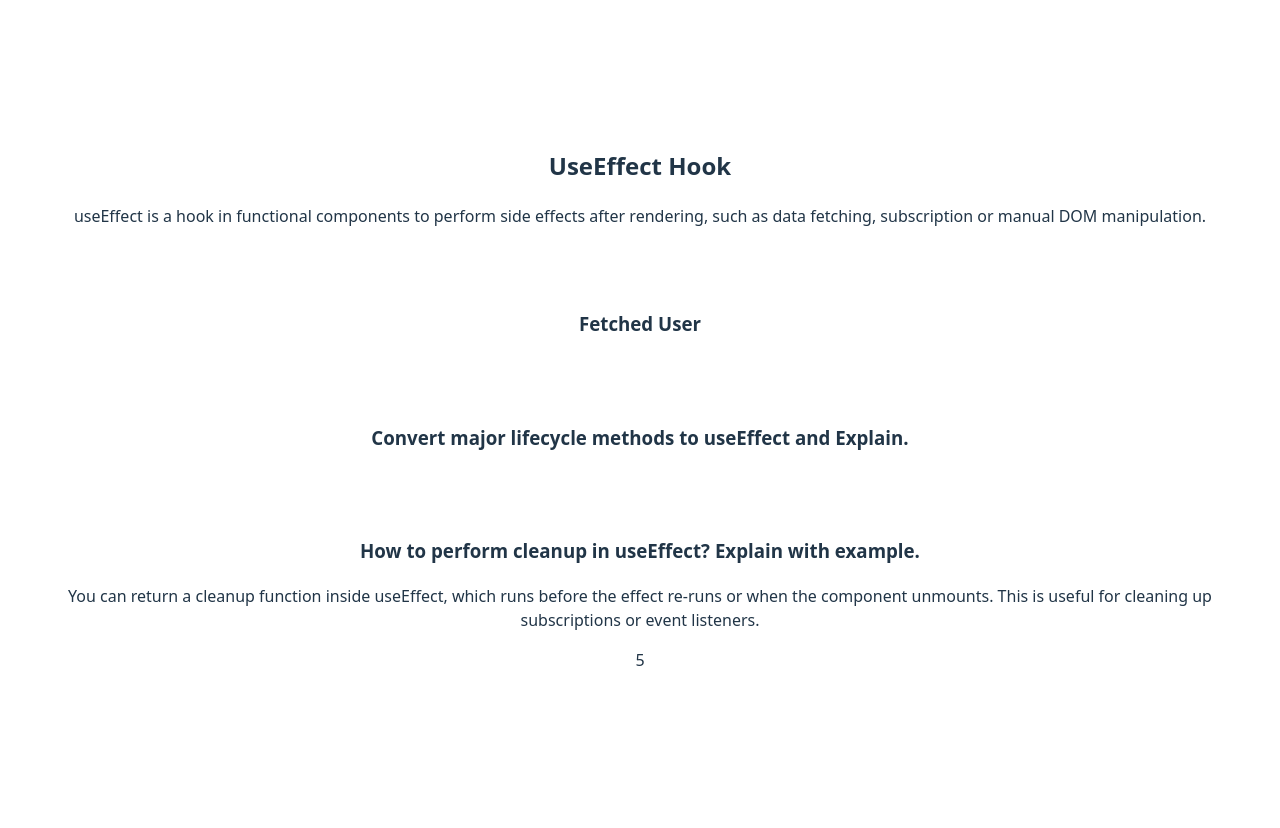
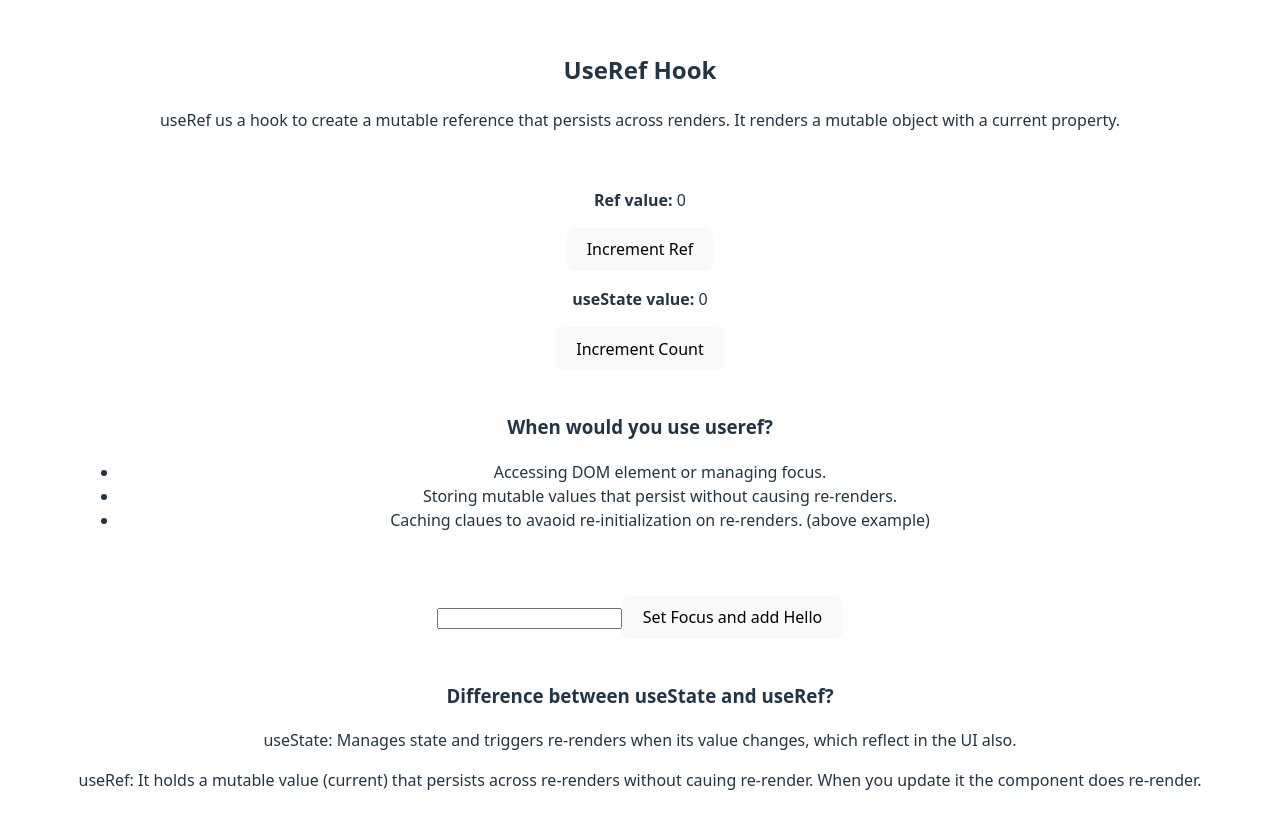
Before and after one commit to Tanish-Singhal/react-revision, a React (Vite) app in the folder react-hooks-revision/: page / in a window 1280 px wide. Shown: the top 828 px of the page. Before the commit the page ends 800 px from the top, so only its background shows below. Built offline with nearby package versions, Linux system fonts and the light colour scheme; no server answers.

Commit message:
useRef hoook

```diff
--- a/react-hooks-revision/src/App.jsx
+++ b/react-hooks-revision/src/App.jsx
@@ -1,12 +1,14 @@
 import "./App.css";
 import UseState from "./components/hooks/UseState";
 import UseEffect from "./components/hooks/UseEffect";
+import UseRef from "./components/hooks/UseRef";
 
 function App() {
   return (
     <div>
       {/* <UseState /> */}
-      <UseEffect />
+      {/* <UseEffect /> */}
+      <UseRef />
     </div>
   );
 }
--- /dev/null
+++ b/react-hooks-revision/src/components/hooks/UseRef.jsx
@@ -0,0 +1,90 @@
+import React, { useRef, useState } from "react";
+
+const UseRef = () => {
+  const ref = useRef(0);
+  const [count, setCount] = useState(0);
+
+  console.log("re render");
+
+  const inputRef = useRef(null);
+  console.log(inputRef.current);
+
+  return (
+    <div>
+      <h2>UseRef Hook</h2>
+      <p>
+        useRef us a hook to create a mutable reference that persists across
+        renders. It renders a mutable object with a current property.
+      </p>
+
+      <br />
+
+      <p>
+        <strong>Ref value:</strong> {ref.current}
+      </p>
+      <button
+        onClick={() => {
+          ref.current++;
+          console.log(ref.current);
+        }}
+      >
+        Increment Ref
+      </button>
+      {/* this shows, internally the value of ref changes but ref doesnot cause any re-render so that's why it does not show
+      but when any re-render on the screen then the updated value of ref is shown */}
+
+      <p>
+        <strong>useState value:</strong> {count}
+      </p>
+      <button
+        onClick={() => {
+          setCount((prev) => prev + 1);
+        }}
+      >
+        Increment Count
+      </button>
+
+      <br />
+      <br />
+
+      <h3>When would you use useref?</h3>
+      <ul>
+        <li>Accessing DOM element or managing focus.</li>
+        <li>Storing mutable values that persist without causing re-renders.</li>
+        <li>
+          Caching claues to avaoid re-initialization on re-renders. (above
+          example)
+        </li>
+      </ul>
+
+      <br />
+      <br />
+
+      <input type="text" ref={inputRef} />
+      <button
+        onClick={() => {
+          inputRef.current.focus();
+          inputRef.current.value = "Hello";
+        }}
+      >
+        Set Focus and add Hello
+      </button>
+
+      <br />
+      <br />
+
+      <h3>Difference between useState and useRef?</h3>
+      <p>
+        useState: Manages state and triggers re-renders when its value changes,
+        which reflect in the UI also.
+      </p>
+      <p>
+        useRef: It holds a mutable value (current) that persists across
+        re-renders without cauing re-render. When you update it the component
+        does re-render.
+      </p>
+    </div>
+  );
+};
+
+export default UseRef;
```
